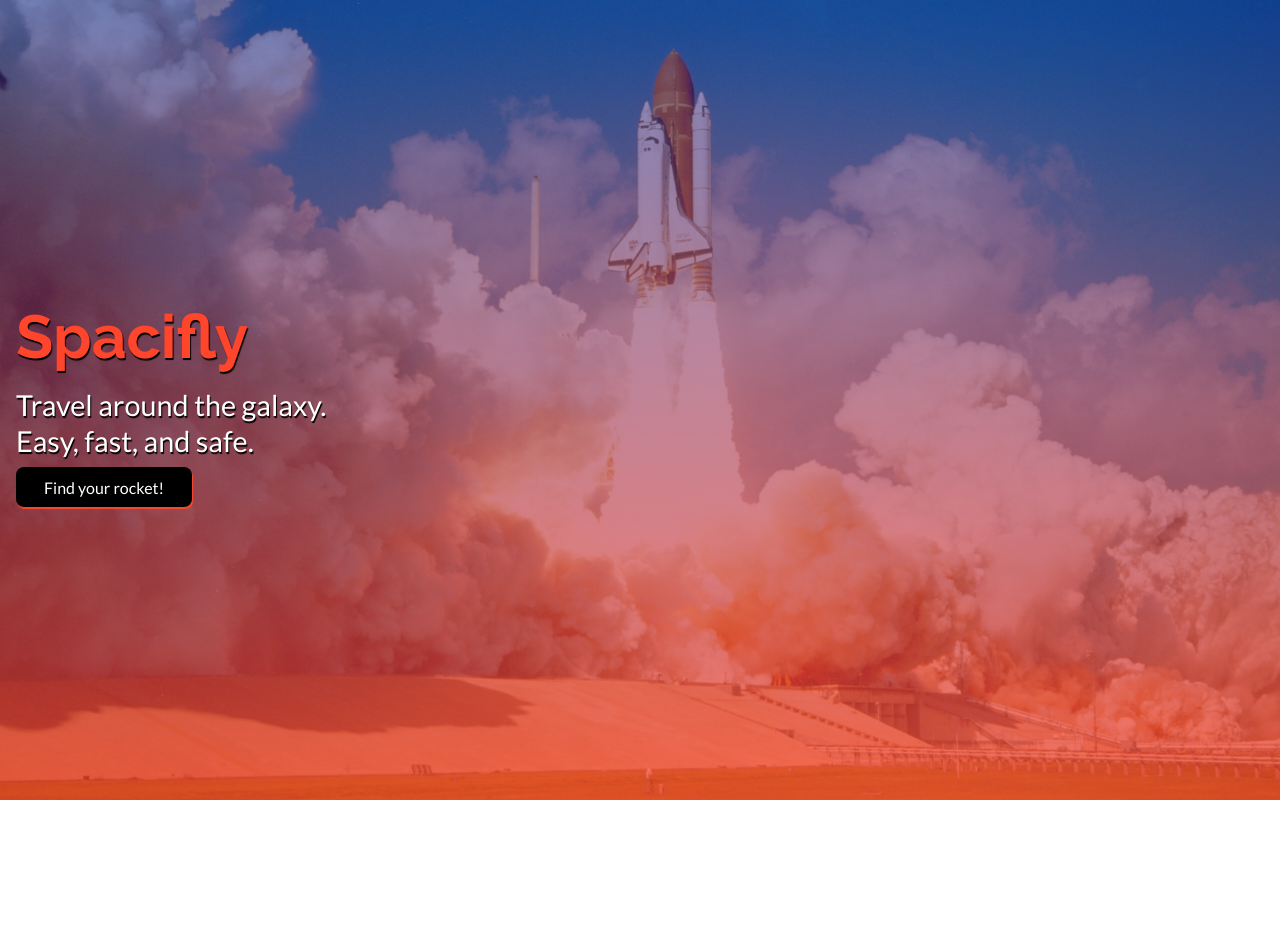
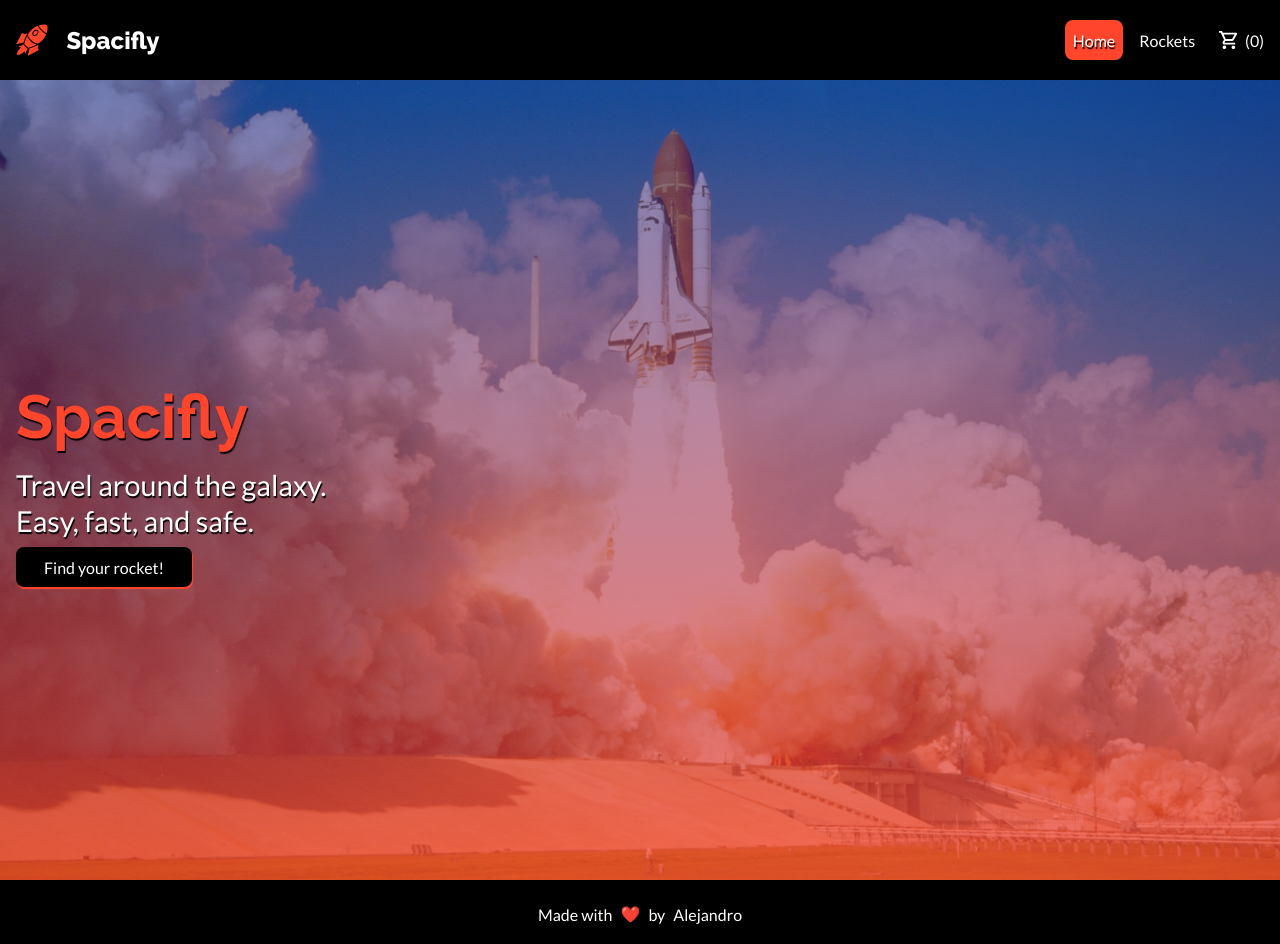
Before and after one commit to alxmcr/fe-spacifly-app-react-ts, a React (Create React App) app: page / in a window 1280 px wide. Before the commit the page ends 800 px from the top, so only its background shows below. Built offline with nearby package versions, Linux system fonts and the light colour scheme.

Commit message:
Add Header and Footer to app

```diff
--- a/src/App.tsx
+++ b/src/App.tsx
@@ -1,5 +1,7 @@
 import { BrowserRouter } from "react-router-dom";
 import "./App.scss";
+import AppFooter from "./components/common/AppFooter";
+import AppHeader from "./components/common/AppHeader";
 import { AppReduxProvider } from "./providers/AppReduxProvider";
 import { LaunchFilterProvider } from "./providers/LaunchFilterProvider";
 import { OverlayProvider } from "./providers/OverlayProvider";
@@ -11,9 +13,11 @@ function App() {
       <AppReduxProvider>
         <LaunchFilterProvider>
           <OverlayProvider>
+            <AppHeader />
             <div className="App">
               <AppRouting />
             </div>
+            <AppFooter />
           </OverlayProvider>
         </LaunchFilterProvider>
       </AppReduxProvider>
```
